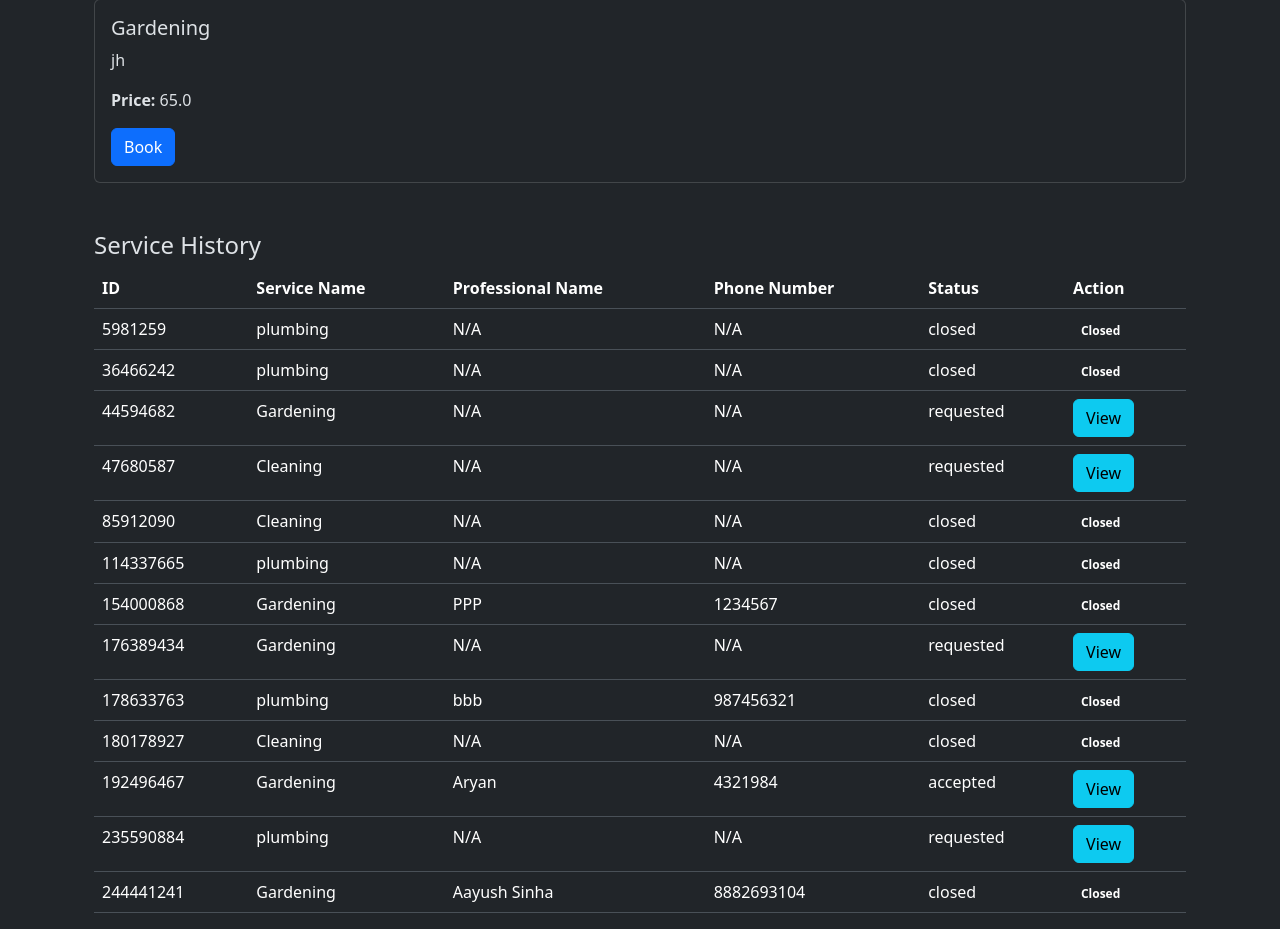
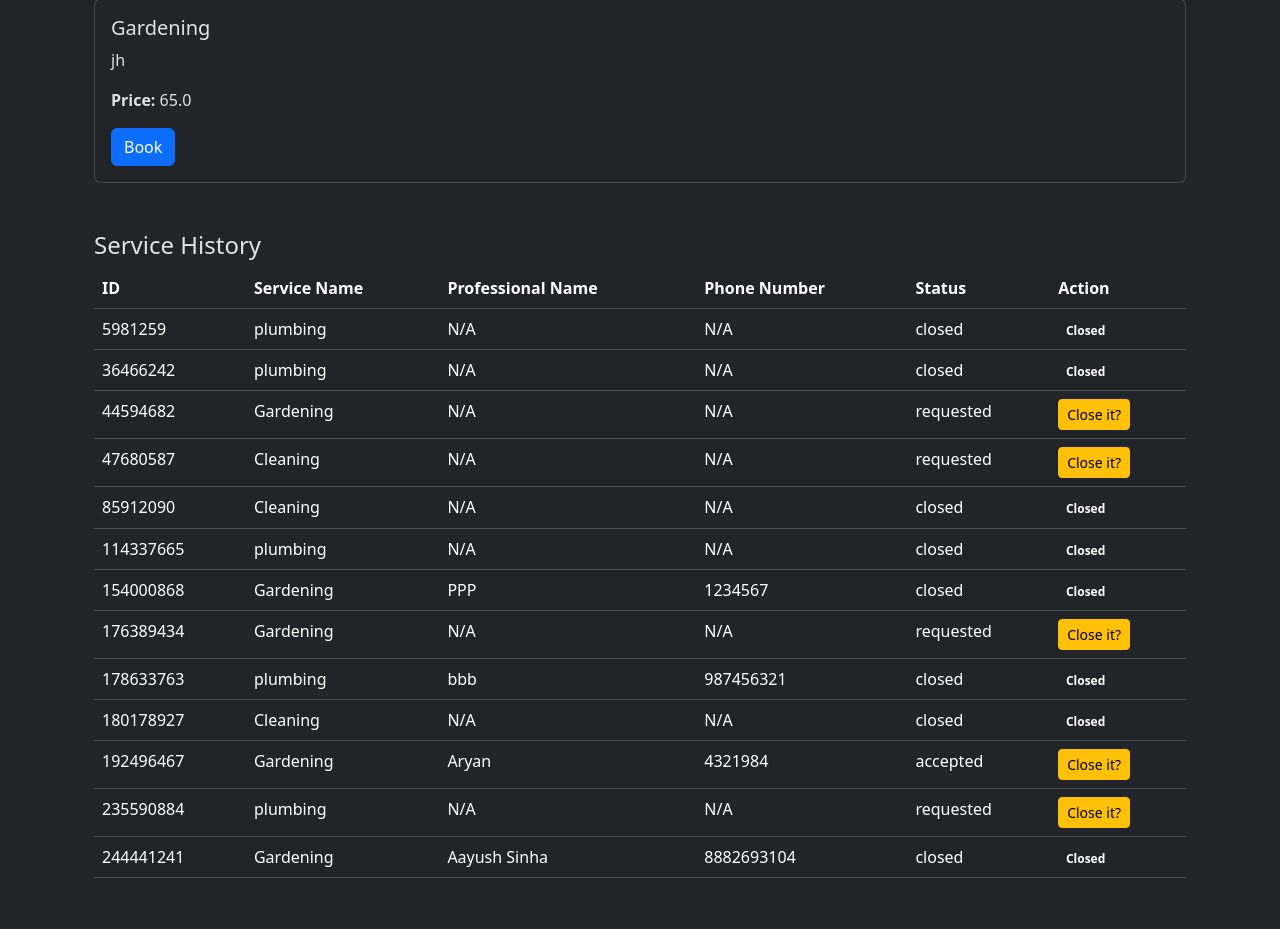
Before and after one commit to Ayushsinha106/MAD1-Project, a Flask app: template templates/customer_dashboard.html in a window 1280 px wide. Shown: the part 1080-2009 px from the top of the page. After the commit the page ends 1958 px from the top, so only its background shows below. Run offline with Flask 3, Linux system fonts and the light colour scheme; the template is opened without the code that fills it: values that come from a table or form of the project are taken from there, others are empty.

Commit message:
customer completed

```diff
--- a/templates/customer_dashboard.html
+++ b/templates/customer_dashboard.html
@@ -98,12 +98,12 @@ block content %}
               {% else %}
               <button
                 type="button"
-                class="btn btn-info"
+                class="btn btn-warning btn-sm"
                 data-toggle="modal"
                 data-target="#viewModal"
                 onclick="showModal('{{ service_request.id }}', '{{ service_request.date_of_request }}', '{{ service_request.status }}', '{{ service_request.remarks }}', '{{ service_request.rating }}')"
               >
-                View
+                Close it?
               </button>
 
               {% endif %}
--- a/templates/summary.html
+++ b/templates/summary.html
@@ -165,8 +165,9 @@ endblock %} {% block content %}
     //For Customer
     if (user_role == "customer") {
       const customerRequestData = "{{ customer_request_data }}";
+      console.log(customerRequestData);
       const data = {
-        labels: ["Total", "Accepted", "Completed"],
+        labels: ["Total", "Accepted", "Closed"],
         datasets: [
           {
             label: "Services",
```
Also changed, not shown: instance/db.sqlite3.
